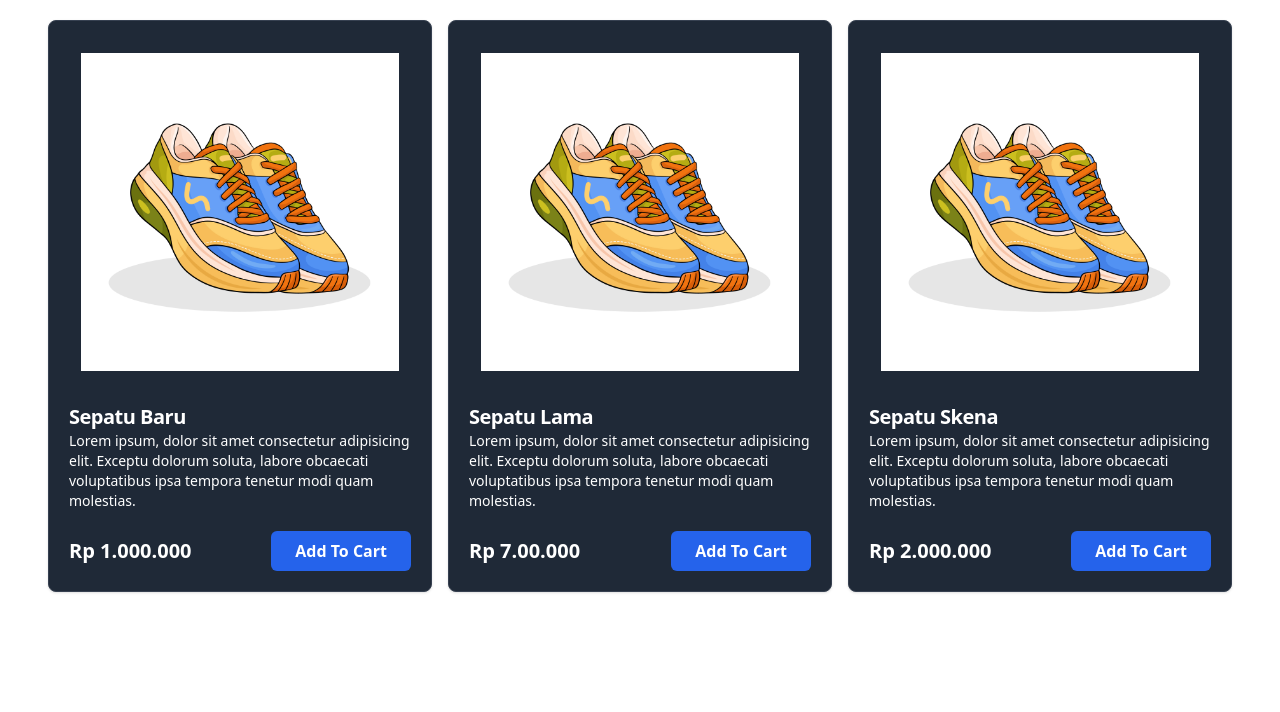
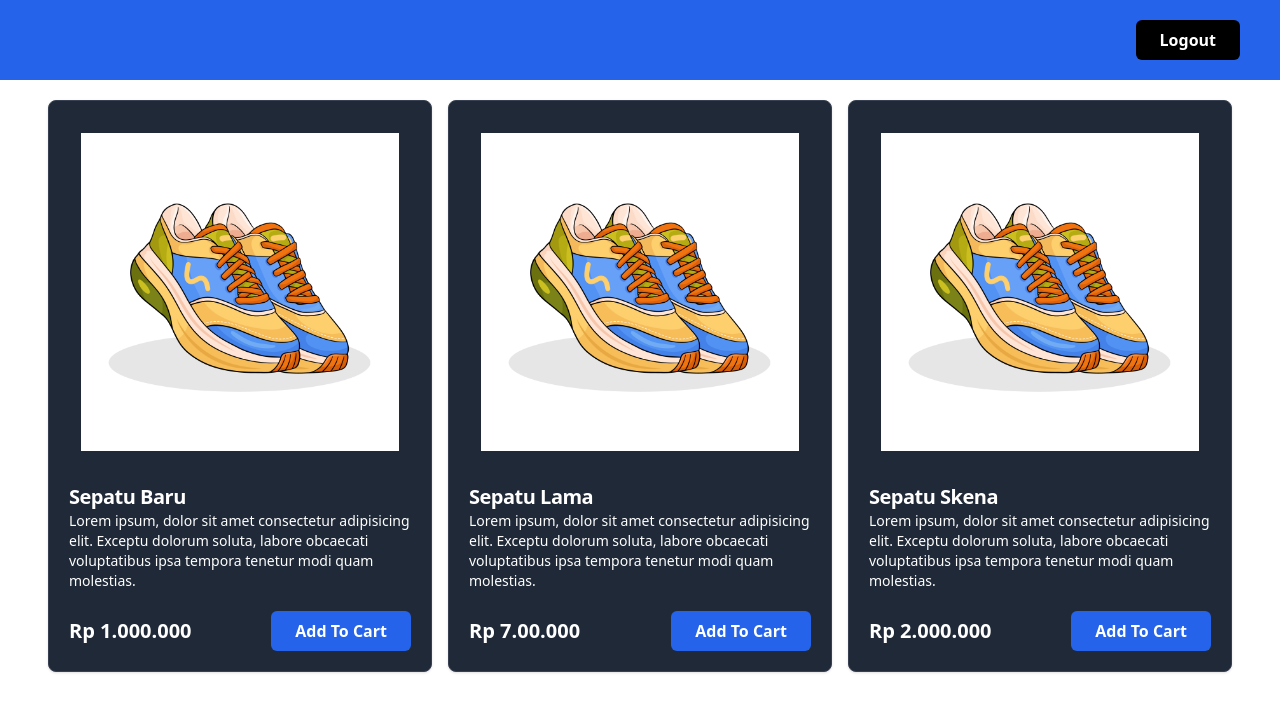
Before and after one commit to msaifurrijaal/react-playground, a React (Vite) app: page /products in a window 1280 px wide. Shown: the top 712 px of the page. Built offline with nearby package versions, Linux system fonts and the light colour scheme.

Commit message:
feat: implement event handler

```diff
--- a/src/components/elements/button/index.jsx
+++ b/src/components/elements/button/index.jsx
@@ -1,8 +1,15 @@
 const Button = (props) => {
-    const { children = "...", classname = "bg-slate-700" } = props;
+  const {
+    children = "...",
+    classname = "bg-slate-700",
+    onClick = () => {},
+    type = "button",
+  } = props;
   return (
     <button
       className={`h-10 px-6 font-semibold rounded-md ${classname} text-white`}
+      onClick={() => onClick()}
+      type={type}
     >
       {children}
     </button>
--- a/src/components/fragments/form_login.jsx
+++ b/src/components/fragments/form_login.jsx
@@ -2,8 +2,14 @@ import Button from "../elements/button";
 import InputForm from "../elements/input";
 
 const FormLogin = () => {
+  const handleLogin = (event) => {
+    event.preventDefault();
+    localStorage.setItem('email', event.target.email.value);
+    localStorage.setItem('password', event.target.password.value);
+    window.location.href="/products"
+  };
   return (
-    <form action="">
+    <form onSubmit={handleLogin}>
       <InputForm
         label="Email"
         type="email"
@@ -16,7 +22,9 @@ const FormLogin = () => {
         placeholder="******"
         name="password"
       />
-      <Button classname="bg-blue-600 w-full">Login</Button>
+      <Button classname="bg-blue-600 w-full" type="submit">
+        Login
+      </Button>
     </form>
   );
 };
--- a/src/pages/products.jsx
+++ b/src/pages/products.jsx
@@ -1,3 +1,4 @@
+import Button from "../components/elements/button";
 import CardProduct from "../components/fragments/card_product";
 
 const products = [
@@ -27,11 +28,25 @@ const products = [
   },
 ];
 
+const email = localStorage.getItem("email");
+
 const ProductsPage = () => {
+  const handleLogout = () => {
+    localStorage.removeItem("email");
+    localStorage.removeItem("password");
+    window.location.href = "/login";
+  };
   return (
+    <>
+      <div className="flex justify-end h-20 bg-blue-600 text-white items-center px-10">
+        {email}
+        <Button classname="ml-5 bg-black" onClick={handleLogout}>
+          Logout
+        </Button>
+      </div>
       <div className="flex justify-center py-5">
         {products.map((product) => (
-        <CardProduct>
+          <CardProduct key={product.id}>
             <CardProduct.Header image={product.image}></CardProduct.Header>
             <CardProduct.Body name={product.name}>
               {product.description}
@@ -40,6 +55,7 @@ const ProductsPage = () => {
           </CardProduct>
         ))}
       </div>
+    </>
   );
 };
 
```
Lines whose indentation alone changed are shown as unchanged.
